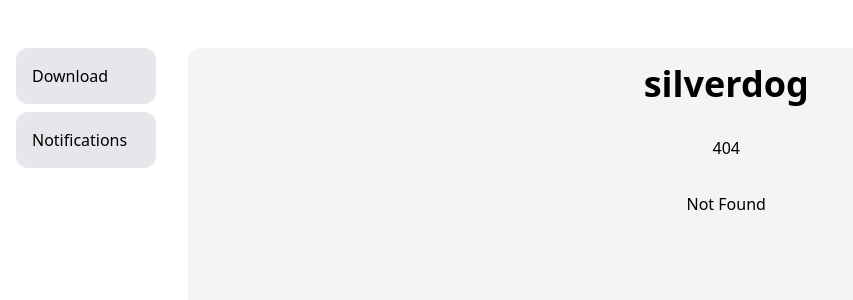
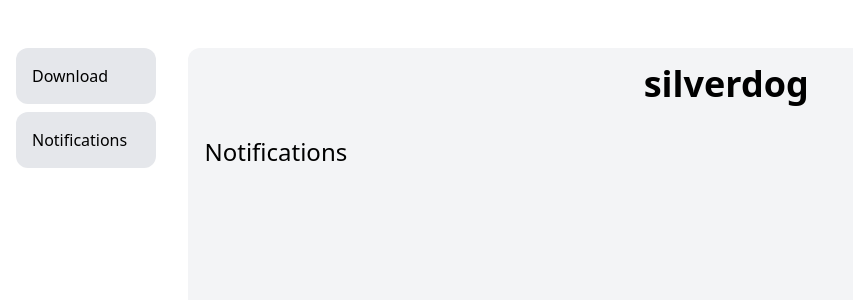
Before and after one commit to yoshua70/silverdog, a SvelteKit app in the folder frontend/: page /notifications in a window 1280 px wide. Before the commit this address had no page. Shown: the top 300 px of the page, without its empty margins (0-853 px from the left). Built offline with nearby package versions, Linux system fonts and the light colour scheme.

Commit message:
feat(frontend): create page to display notifications

```diff
--- /dev/null
+++ b/frontend/src/routes/notifications/+page.svelte
@@ -0,0 +1,3 @@
+<div class="flex flex-col w-full items-start">
+	<h1 class="text-2xl">Notifications</h1>
+</div>
```
